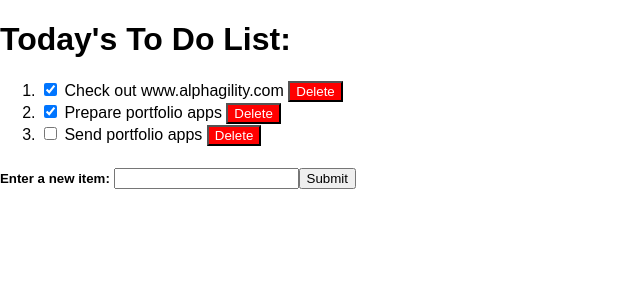
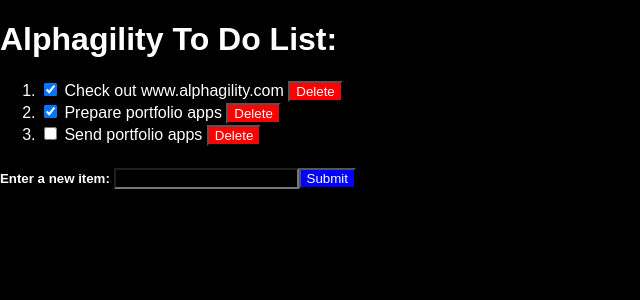
Before and after one commit to ZSMDCode/ReactToDo, a React (Create React App) app: page / in a window 1280 px wide. Shown: the top 300 px of the page, without its empty margins (0-640 px from the left). Built offline with nearby package versions, Linux system fonts and the light colour scheme.

Commit message:
Zart Seri's Alphagility To Do Application

```diff
--- a/src/App.css
+++ b/src/App.css
@@ -1,4 +1,7 @@
+* {background-color: black}
+
 .App {
+  color:white;
   text-align: left;
 }
 
@@ -22,12 +25,12 @@
   font-size: large;
 }
 
-.deleteButton{
+.DeleteButton{
   background-color: red;
   color: white;
 }
 
-@keyframes App-logo-spin {
-  from { transform: rotate(0deg); }
-  to { transform: rotate(360deg); }
+.SubmitButton{
+  background-color: blue;
+  color:white;
 }
--- a/src/App.js
+++ b/src/App.js
@@ -36,7 +36,7 @@ class App extends Component {
   render() {
     return (
       <div className="App">
-        <h1>Today's To Do List: </h1>
+      <h1>Alphagility To Do List: </h1>
       <ol>
       { this.state.todos.map( (todo,index) =>
         <li><ToDo key={ index } description={ todo.description } isCompleted={ todo.isCompleted } toggleComplete={ () => this.toggleComplete(index) } deleteToDo={ () => this.deleteToDo(index)} /></li>
@@ -44,7 +44,7 @@ class App extends Component {
       </ol>
       <form id="list" onSubmit={ (e) => this.handleSubmit(e) }>
       <h5>{"Enter a new item: "}<input type="text" value={ this.state.newTodoDescription } onChange={ (e) => this.handleChange(e) } />
-        <input type="submit" /></h5>
+      <input className="SubmitButton" type="submit" /></h5>
       </form>
       </div>
     );
--- a/src/components/ToDo.js
+++ b/src/components/ToDo.js
@@ -5,7 +5,7 @@ class ToDo extends Component {
       <div>
       <input type="checkbox" checked={ this.props.isCompleted } onChange={ this.props.toggleComplete } />
       <span>{ " " + this.props.description + " "}</span>
-      <button className="deleteButton" onClick={ this.props.deleteToDo }>Delete</button>
+      <button className="DeleteButton" onClick={ this.props.deleteToDo }>Delete</button>
       </div>
     );
   }
```
Lines whose indentation alone changed are shown as unchanged.
